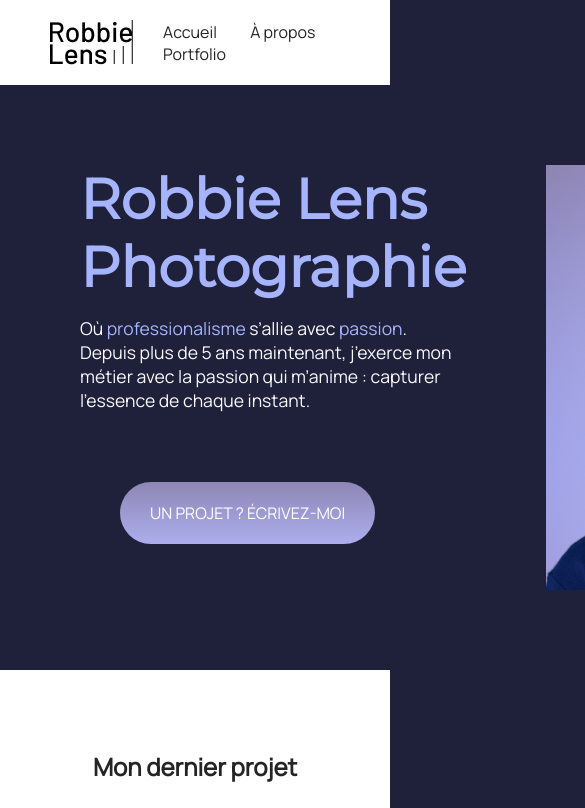
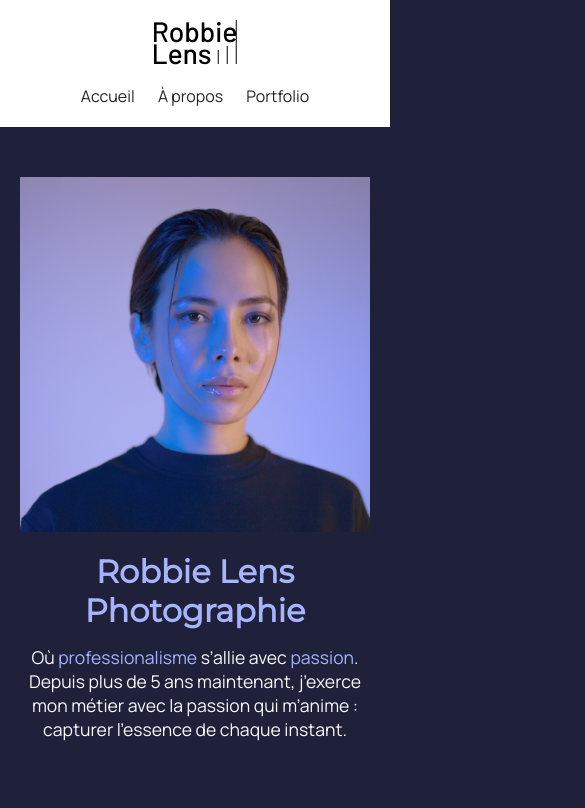
Before and after one commit to Sara-Dalleau/creez-votre-site-web-HTML5-CSS3, a plain HTML site: page index.html in a window 390 px wide. Shown: the top 808 px of the page, 585 px wide, since content can reach past the window. Drawn offline with Linux system fonts and the light colour scheme.

Commit message:
finalisation du site

```diff
--- a/style/a-propos.css
+++ b/style/a-propos.css
@@ -41,3 +41,11 @@
     border: 1px solid #8e86b5;
     padding: 20px;
   }
+  h1, h2 {
+  text-align: center;
+}
+  @media screen and (max-width: 996px) {
+   .section-tarifs {
+    display: none;
+   }
+  }
--- a/style/index.css
+++ b/style/index.css
@@ -20,7 +20,7 @@
   .accueil-introduction {
     display: flex;
     flex-direction: row;
-    width: 60%;
+    max-width: 1000px;
     align-items: flex-start;
     margin: auto;
   }
@@ -44,7 +44,7 @@
   form {
     display: flex;
     flex-direction: column;
-    width: 40%;
+    max-width: 1000px;
     color: white;
     margin: auto;
   }
@@ -75,3 +75,39 @@ input[type='submit'] {
   margin: auto;
   margin-top: 30px;
 }
+@media screen and (max-width: 996px) {
+  .accueil-introduction {
+    flex-direction: column;
+    align-items: center;
+    justify-content: center;
+  }
+
+  .accueil-introduction div {
+    padding-right: 0;
+    text-align: center;
+    order: 2;
+  }
+
+  .accueil-introduction img {
+    order: 1;
+    margin-bottom: 20px;
+    width: 100%;
+  }
+
+  .accueil-photos {
+    padding: 20px;
+  }
+
+  .accueil-photos div {
+    flex-direction: column;
+  }
+
+  .section-contact {
+    padding: 50px 20px;
+  }
+
+  .form-nom-email {
+    flex-direction: column;
+    gap: 0;
+  }
+}
--- a/style/style.css
+++ b/style/style.css
@@ -93,3 +93,33 @@ nav a {
   margin-left: 30px;
    /* Décalage à gauche pour espacer les liens */
 }
+@media screen and (max-width: 996px) {
+header nav{
+  display: flex;
+  flex-direction: column;
+  align-items: center;
+  justify-content: center;
+ }
+  h1 {
+      font-size: 2em;
+}
+section {
+  padding: 50px 20px 50px 20px;
+}
+.accueil-introduction, .accueil-photos,
+ .section-contact, .portfolio-section-photos {
+      flex-direction: column;
+      align-items: center;
+}
+nav a {
+  margin-left: 10px;
+  margin-right: 10px;
+}
+header,
+  footer {
+    padding: 20px 20px;
+  }
+  header nav img {
+    margin-bottom: 20px;
+  }
+}
```
Also changed, not shown: a-propos.html (+1 -1 lines), style/portfolio.css (+11 -0 lines).
